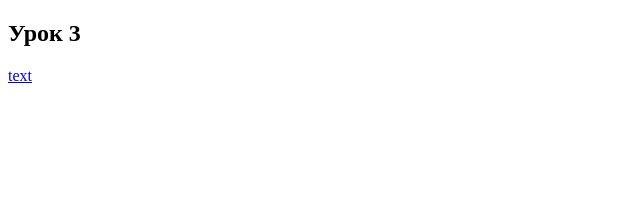
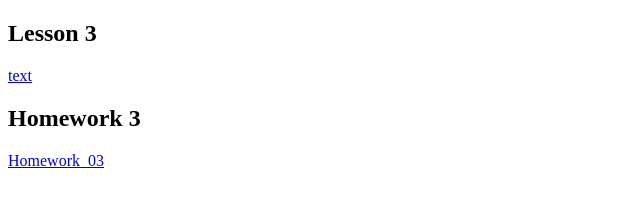
Before and after one commit to Hel-lga/frontend, a plain HTML site: page index.html in a window 1280 px wide. Shown: the whole page, without its empty margins (0-640 px from the left). Drawn offline with Linux system fonts and the light colour scheme.

Commit message:
update hw3

```diff
--- a/index.html
+++ b/index.html
@@ -6,7 +6,14 @@
     <title>Document</title>
 </head>
 <body>
-    <h2>Урок 3</h2>
+
+    <h2>Lesson 3</h2>
+
     <p><a href="./lesson_03/code/demo02/index.html">text</a></p>
+
+    <h2>Homework 3</h2>
+
+    <p><a href="../front68/index.html">Homework_03</a></p>
+
 </body>
 </html>
```
